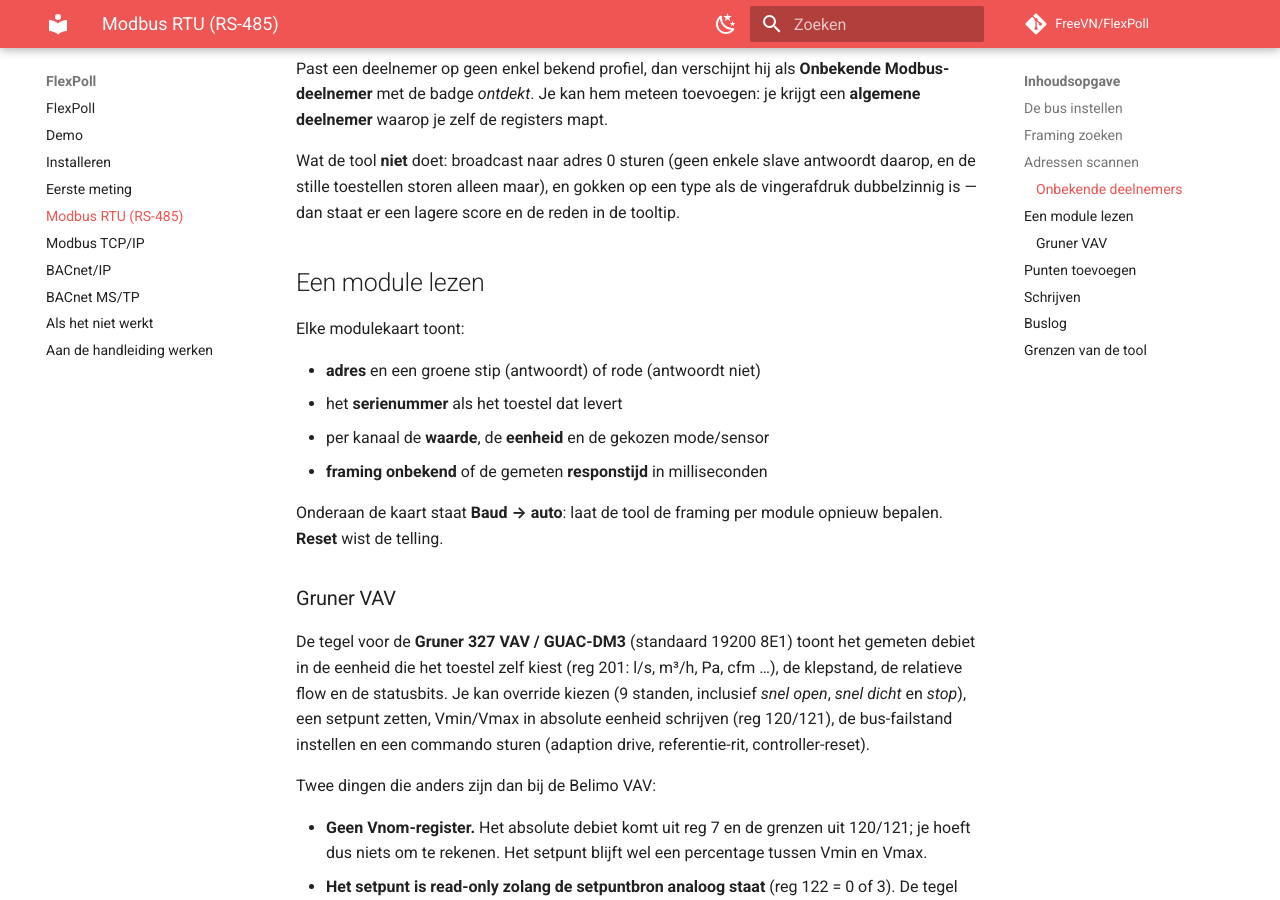
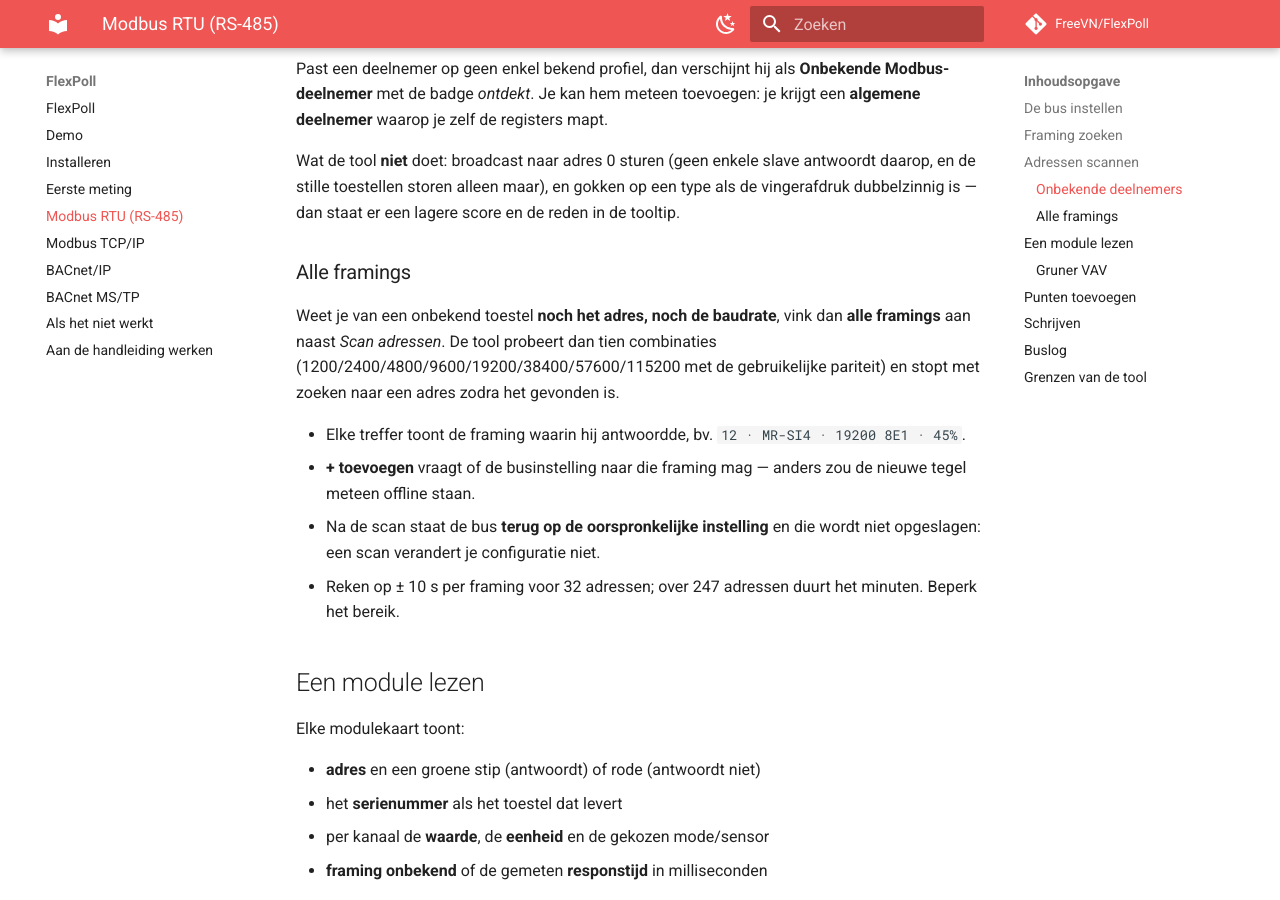
Before and after one commit to FreeVN/FlexPoll, an MkDocs documentation site: the page built from docs/modbus-rtu.md, in a window 1280 px wide and 900 px high, scrolled down 1531 px. Built offline with MkDocs 1.6.1 and Material for MkDocs 9.7.7, drawn with Linux system fonts in a browser that asks for light colours; comment, search, counter and statistics services are not loaded.

Commit message:
feat(rtu): scan over alle framings (onbekende deelnemer zonder adres of baudrate)
- App.scan(sweep=True): probeert FRAMINGS tot een adres antwoordt, dedupe per
  adres, tagt elke hit met de framing; businstelling wordt teruggezet en niet
  opgeslagen (een scan mag de configuratie niet veranderen).
- UI: vinkje 'alle framings', framing-chip per treffer, voortgang toont de
  framing, '+ toevoegen' biedt aan de businstelling over te nemen.
- FRAMINGS uitgebreid met 2400/1200/57600 8E1.
- Aanleiding: onbekende METZ CONNECT MR-SI4 op adres 12 die enkel op 19200 8E1
  antwoordt terwijl de bus op 9600 8N1 stond.

```diff
--- a/docs/modbus-rtu.md
+++ b/docs/modbus-rtu.md
@@ -62,6 +62,23 @@ Wat de tool **niet** doet: broadcast naar adres 0 sturen (geen enkele slave
 antwoordt daarop, en de stille toestellen storen alleen maar), en gokken op een
 type als de vingerafdruk dubbelzinnig is — dan staat er een lagere score en de
 reden in de tooltip.
+
+### Alle framings
+
+Weet je van een onbekend toestel **noch het adres, noch de baudrate**, vink dan
+**alle framings** aan naast *Scan adressen*. De tool probeert dan tien
+combinaties (1200/2400/4800/9600/19200/38400/57600/115200 met de gebruikelijke
+pariteit) en stopt met zoeken naar een adres zodra het gevonden is.
+
+- Elke treffer toont de framing waarin hij antwoordde, bv. `12 · MR-SI4 ·
+  19200 8E1 · 45%`.
+- **+ toevoegen** vraagt of de businstelling naar die framing mag — anders zou de
+  nieuwe tegel meteen offline staan.
+- Na de scan staat de bus **terug op de oorspronkelijke instelling** en die wordt
+  niet opgeslagen: een scan verandert je configuratie niet.
+- Reken op ± 10 s per framing voor 32 adressen; over 247 adressen duurt het
+  minuten. Beperk het bereik.
+
 
 ## Een module lezen
 
--- a/static/index.html
+++ b/static/index.html
@@ -98,6 +98,9 @@
     <svg width="14" height="14" viewBox="0 0 24 24" fill="none" stroke="currentColor" stroke-width="2" stroke-linecap="round"><circle cx="11" cy="11" r="7"/><path d="m20 20-3.5-3.5"/></svg>
     Scan adressen
   </button>
+  <label class="sweepbox" title="Probeer elke framing (baud/pariteit/stopbits) tot er een deelnemer antwoordt. Duurt langer; de businstelling wordt daarna teruggezet.">
+    <input type="checkbox" id="scan-sweep"> alle framings
+  </label>
 </div>
 
 <div class="scanbar" id="scanbar"></div>
--- a/static/style.css
+++ b/static/style.css
@@ -400,6 +400,8 @@ button.io:hover { border-color: #c9d5e2; background: #fff; }
 .io.off .led { background: var(--red); box-shadow: 0 0 0 1px #E4002B, 0 0 8px rgba(228,0,43,.4); }
 .io.off small { color: var(--red-dark); }
 
+.sweepbox { display: flex; align-items: center; gap: 5px; font-size: 10.5px; font-weight: 600; color: #6b7785; cursor: pointer; user-select: none; white-space: nowrap; }
+.sweepbox input { margin: 0; accent-color: var(--red); }
 .limrow { display: flex; align-items: center; gap: 5px; flex-wrap: wrap; margin-top: 9px; padding-top: 8px; border-top: 1px dashed #eef2f6; }
 .limrow label { font-size: 9.5px; font-weight: 700; color: #6b7785; text-transform: uppercase; letter-spacing: .04em; }
 .limrow input { width: 50px; height: 26px; border-radius: 7px; border: 1px solid var(--line); padding: 0 5px; font: inherit; font-size: 11px; }
```
Also changed, not shown: CHANGELOG.md (+11 -0 lines), app.py (+75 -30 lines), static/app.js (+25 -7 lines).
